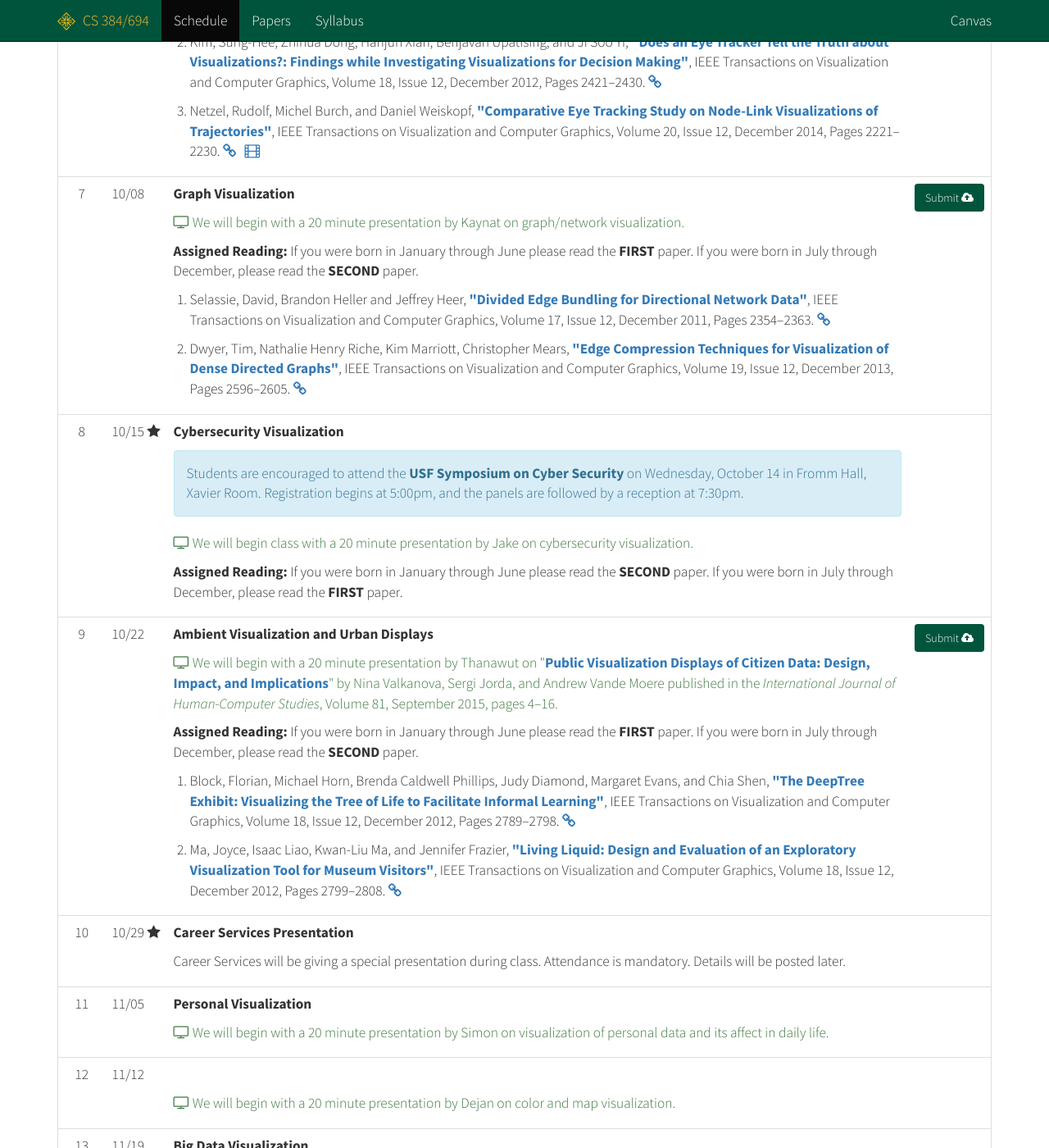
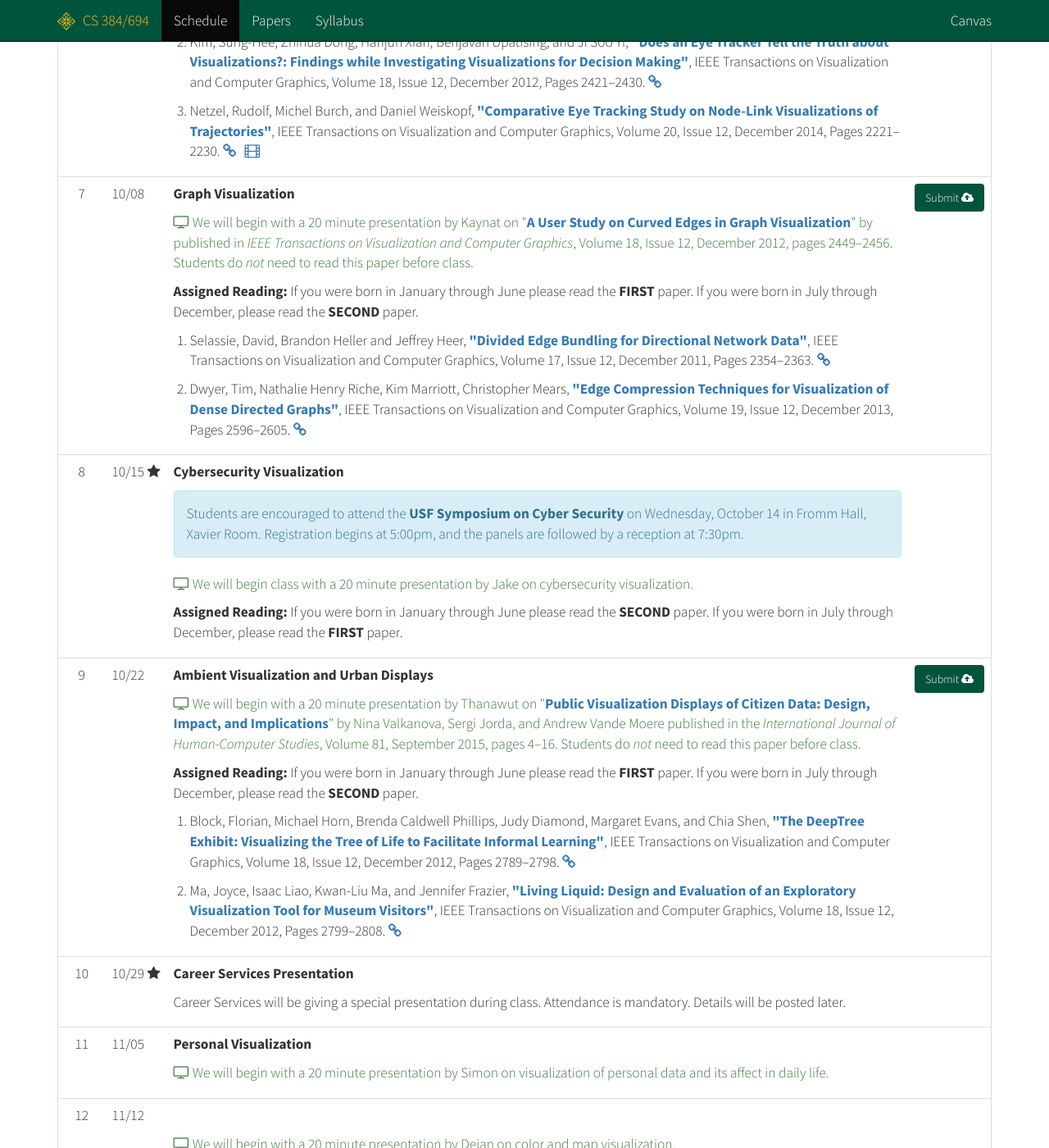
Before and after one commit to cs694/fall2015, a Jekyll site: the page built from schedule.html, in a window 1280 px wide and 1400 px high, scrolled down 1612 px. Shown: the whole window at 82% size. Built offline with Jekyll 4.4.1, drawn with Linux system fonts in a browser that asks for light colours; Markdown is read by kramdown in place of the engine named in the settings.

Commit message:
Updating week 7.

```diff
--- a/_data/schedule.yml
+++ b/_data/schedule.yml
@@ -162,7 +162,7 @@
   link : 'https://usfca.instructure.com/courses/1555423/quizzes/2290675'
   gray : false
   flag : false
-  todo : '<p class="text-success"><i class="fa fa-television"></i> We will begin with a 20 minute presentation by Kaynat on graph/network visualization.</p> <p><strong>Assigned Reading:</strong> If you were born in January through June please read the <strong>FIRST</strong> paper. If you were born in July through December, please read the <strong>SECOND</strong> paper.</p>'
+  todo : '<p class="text-success"><i class="fa fa-television"></i> We will begin with a 20 minute presentation by Kaynat on "<strong><a href="http://dx.doi.org/10.1109/TVCG.2012.189">A User Study on Curved Edges in Graph Visualization</a></strong>" by published in <em>IEEE Transactions on Visualization and Computer Graphics</em>, Volume 18, Issue 12, December 2012, pages 2449&ndash;2456. Students do <em>not</em> need to read this paper before class.</p> <p><strong>Assigned Reading:</strong> If you were born in January through June please read the <strong>FIRST</strong> paper. If you were born in July through December, please read the <strong>SECOND</strong> paper.</p>'
   read :
     - title   : 'Divided Edge Bundling for Directional Network Data'
       authors : 'Selassie, David, Brandon Heller and Jeffrey Heer'
@@ -188,7 +188,7 @@
   link : 'https://usfca.instructure.com/courses/1555423/quizzes/2290677'
   gray : false
   flag : false
-  todo : '<p class="text-success"><i class="fa fa-television"></i> We will begin with a 20 minute presentation by Thanawut on "<strong><a href="http://dx.doi.org/10.1016/j.ijhcs.2015.02.005">Public Visualization Displays of Citizen Data: Design, Impact, and Implications</a></strong>" by Nina Valkanova, Sergi Jorda, and Andrew Vande Moere published in the <em>International Journal of Human-Computer Studies</em>, Volume 81, September 2015, pages 4&ndash;16.</p><p><strong>Assigned Reading:</strong> If you were born in January through June please read the <strong>FIRST</strong> paper. If you were born in July through December, please read the <strong>SECOND</strong> paper.</p>'
+  todo : '<p class="text-success"><i class="fa fa-television"></i> We will begin with a 20 minute presentation by Thanawut on "<strong><a href="http://dx.doi.org/10.1016/j.ijhcs.2015.02.005">Public Visualization Displays of Citizen Data: Design, Impact, and Implications</a></strong>" by Nina Valkanova, Sergi Jorda, and Andrew Vande Moere published in the <em>International Journal of Human-Computer Studies</em>, Volume 81, September 2015, pages 4&ndash;16. Students do <em>not</em> need to read this paper before class.</p><p><strong>Assigned Reading:</strong> If you were born in January through June please read the <strong>FIRST</strong> paper. If you were born in July through December, please read the <strong>SECOND</strong> paper.</p>'
   read :
     - title   : 'The DeepTree Exhibit: Visualizing the Tree of Life to Facilitate Informal Learning'
       authors : 'Block, Florian, Michael Horn, Brenda Caldwell Phillips, Judy Diamond, Margaret Evans, and Chia Shen'
```
